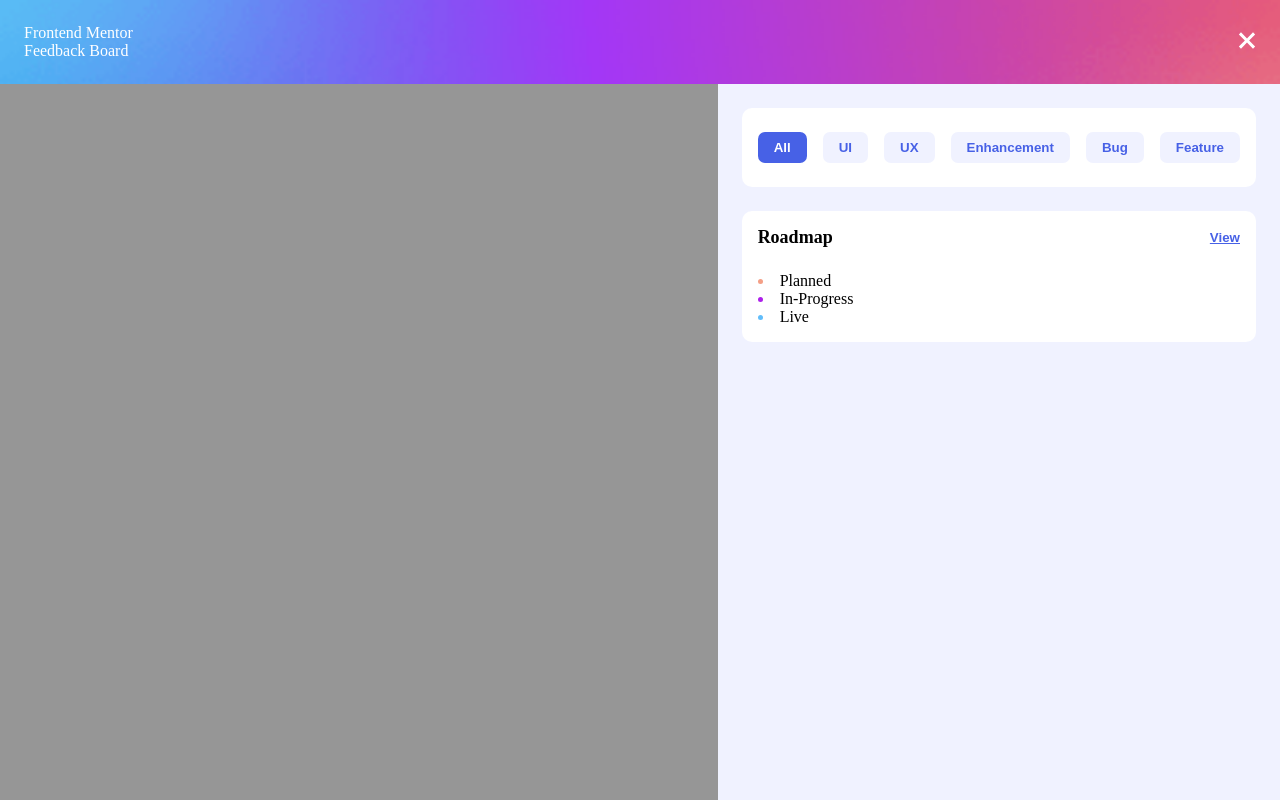
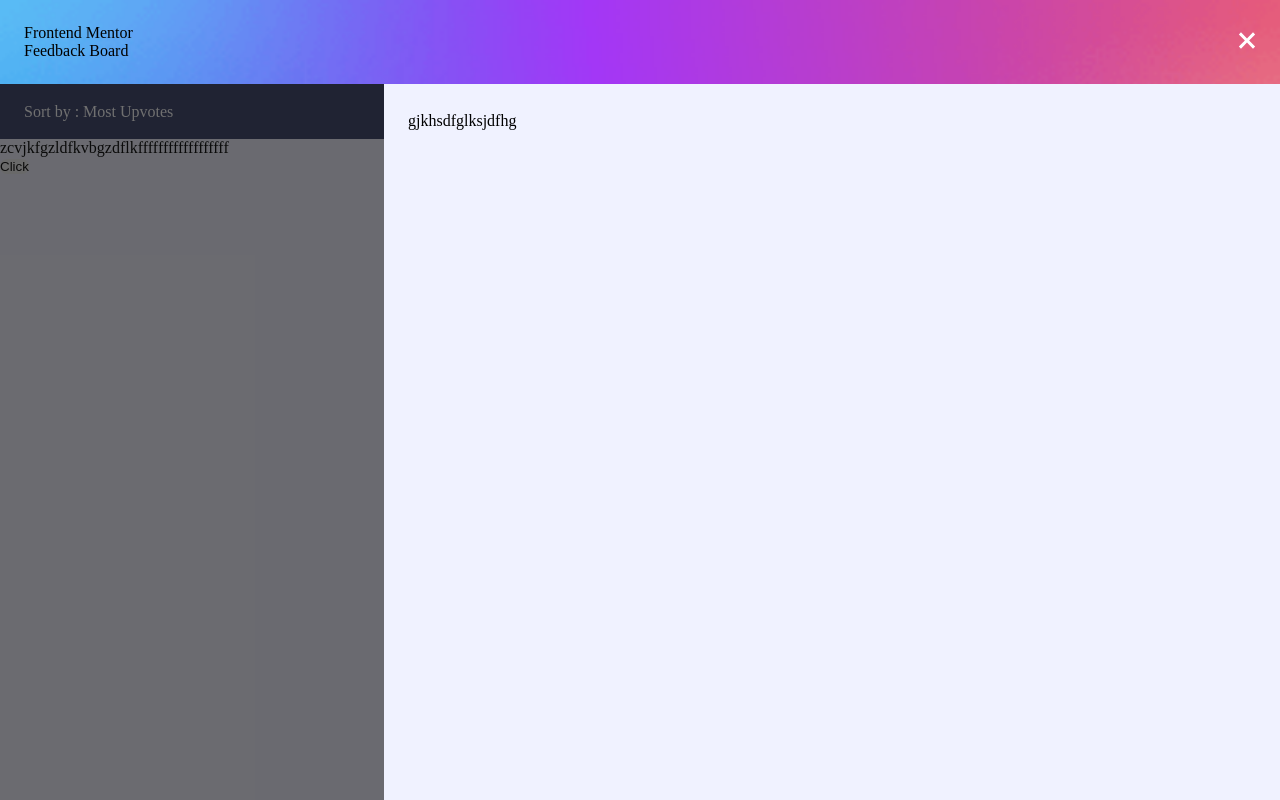
Before and after one commit to ChrisCox12/product-feedback-app, a React (Create React App) app in the folder client/: page / in a window 1280 px wide. Both pictures are taken after a click on the element 1246 px from the left and 42 px from the top of the page. Built offline with nearby package versions, Linux system fonts and the light colour scheme.

Commit message:
some refactoring

```diff
--- a/client/src/pages/Suggestions/Suggestions.css
+++ b/client/src/pages/Suggestions/Suggestions.css
@@ -1,21 +1,39 @@
-.suggestions__head--mobile {
+.suggestions {
+    position: relative;
+    overflow: hidden;
+}
+
+.suggestions__head {
+    width: 100%;
+    display: flex;
+    align-items: center;
+    justify-content: space-between;
+}
+
+.suggestions__head__menu:hover {
+    cursor: pointer;
+}
+
+
+/* .suggestions__head--mobile {
     width: 100%;
     display: flex;
     justify-content: space-between;
     align-items: center;
     position: relative;
-}
+} */
 
-.suggestions__head--mobile__title {
+/* .suggestions__head--mobile__title {
     color: var(--white-1);
 }
 
 .suggestions__head--mobile__menu:hover {
     cursor: pointer;
-}
+} */
 
-.suggestions__head--mobile__sidebar {
+/* .suggestions__head--mobile__sidebar {
     position: relative;
+    overflow: hidden;
 }
 
 .suggestions__head--mobile__sidebar__overlay {
@@ -23,6 +41,7 @@
     min-height: calc(100vh - 84px);
     z-index: 10;
     background-color: hsl(0, 0%, 59%, 100%);
+    opacity: 0;
 }
 
 .suggestions__head--mobile__sidebar__content {
@@ -34,6 +53,11 @@
     background-color: var(--white-3);
     padding: 1.5rem;
     max-width: 70%;
+
+    transform: translateX(100%);
+    transition-property: all;
+    transition-duration: 0.25s;
+    transition-timing-function: ease-in;
 }
 
 .suggestions__head--mobile__sidebar__content__suggestion-selectors {
@@ -65,7 +89,6 @@
 }
 
 .suggestions__head--mobile__sidebar__content__roadmap-stats ul {
-    /* margin-left: 1rem; */
     list-style: inside;
 }
 
@@ -79,11 +102,67 @@
 
 .suggestions__head--mobile__sidebar__content__roadmap-stats ul li:nth-child(3)::marker {
     color: var(--blue-1);
+} */
+
+.suggestions__sort-bar {
+    background-color: var(--blue-4);
+    display: flex;
+    align-items: center;
+    justify-content: space-between;
+    color: var(--white-1);
+}
+
+.suggestions__suggested-feedbacks {
+    background-color: var(--white-3);
+}
+
+/* .suggestions__sidebar {
+    position: absolute;
+    top: calc(84px + 55px);
+    left: 0;
+    width: 100%;
+}
+
+.suggestions__sidebar__overlay {
+    min-height: calc(100vh - (84px + 55px));
+    width: 100%;
+} */
+
+.suggestions__overlay {
+    /* min-height: calc(100vh - 84px); */
+    width: 100%;
+    position: absolute;
+    top: 84px;
+    z-index: 99;
+    background-color: hsla(0, 3%, 7%, 0.6);
+
+    opacity: 0;
+    visibility: hidden;
+}
+
+.suggestions__sidebar__content {
+    position: absolute;
+    top: 84px;
+    right: 0;
+    width: 70%;
+    min-height: calc(100vh - 84px);
+    background-color: var(--white-3);
+    padding: 1.75rem 1.5rem 0;
+    z-index: 100;
+    transform: translateX(100%);
+
+    transition-property: all;
+    transition-duration: 0.25s;
+    transition-timing-function: ease-in-out;
 }
 
 .btn {
     border-radius: 7px;
     border-style: none;
+}
+
+.btn:hover {
+    cursor: pointer;
 }
 
 .btn--suggestion-selector {
@@ -100,17 +179,84 @@
     text-decoration: underline;
 }
 
+.btn--add-feedback {
+    background-color: var(--purple);
+    color: var(--white-1);
+    border-radius: 10px;
+}
+
 .selected {
     color: var(--white-1);
     background-color: var(--blue-2);
 }
 
+.showSidebar {
+    transform: translateX(0%);
+}
+
+.hideOverlay {
+    opacity: 0;
+    animation: fadeOutOverlay 0.25s;
+    visibility: hidden;
+}
+
+.showOverlay {
+    animation: fadeInOverlay 0.15s;
+    opacity: 1;
+    visibility: visible;
+    min-height: calc(100vh - 84px);
+}
+
+@keyframes fadeInOverlay {
+    0% {
+        opacity:0;
+        min-height: 0vh;
+    }
+    100% {
+        opacity:1;
+        min-height: calc(100vh - 84px);
+    }
+}
+
+@keyframes fadeOutOverlay {
+    0% {
+        opacity:1;
+    }
+    100% {
+        opacity: 0;
+    }
+}
+
 
 @media screen and (min-width: 375px) {
-    .suggestions__head--mobile {
+    .suggestions__head {
         background-image: url(../../assets/suggestions/mobile/background-header.png);
         background-repeat: no-repeat;
         background-size: cover;
         padding: 1.5rem;
     }
+
+    /* .suggestions__head--mobile {
+        background-image: url(../../assets/suggestions/mobile/background-header.png);
+        background-repeat: no-repeat;
+        background-size: cover;
+        padding: 1.5rem;
+    } */
+
+    .suggestions__sort-bar {
+        width: 100%;
+        padding: 0.5rem 1.5rem;
+    }
+
+    .suggestions__sort-bar__num-suggestions {
+        display: none
+    }
+
+    .suggestions__suggested-feedbacks {
+        min-height: calc(100vh - (84px + 55px));
+    }
+
+    .btn--add-feedback {
+        padding: 0.75rem 1.25rem;
+    }
 }
--- a/client/src/pages/Suggestions/Suggestions.js
+++ b/client/src/pages/Suggestions/Suggestions.js
@@ -1,20 +1,67 @@
-import React, { useState } from 'react';
+import React, { useState, useEffect } from 'react';
 import './Suggestions.css';
 import hamburger from '../../assets/shared/mobile/icon-hamburger.svg';
 import close from '../../assets/shared/mobile/icon-close.svg';
+import plus from '../../assets/shared/icon-plus.svg';
 
 export default function Suggestions() {
     const [toggle, setToggle] = useState(false);
+
+    useEffect(() => {
+        const sidebar = document.getElementById('sidebar');
+        const overlay = document.getElementById('overlay');
+
+        if(toggle) {
+            sidebar.classList.add('showSidebar');
+            //overlay.classList.remove('hideOverlay');
+            overlay.classList.add('showOverlay');
+        }
+        else {
+            sidebar.classList.remove('showSidebar');
+            overlay.classList.remove('showOverlay');
+            //overlay.classList.add('hideOverlay');
+        }
+    }, [toggle]);
+
 
     function toggleSidebar() {
         setToggle(!toggle);
     }
 
+
     return (
         <div className='suggestions'>
-            <div className='suggestions__head'></div>
+            <div className='suggestions__head'>
+                <div className='suggestions__head__title'>
+                    <p>Frontend Mentor</p>
+                    <p>Feedback Board</p>
+                </div>
 
-            <div className='suggestions__head--mobile'>
+                <div className='suggestions__head__menu' onClick={toggleSidebar}>
+                    {toggle ?
+                        <img src={close} alt='close menu' />
+                        :
+                        <img src={hamburger} alt='hamburger menu' />
+                    }
+                </div>
+            </div>
+
+            <div className='suggestions__sort-bar'>
+                <div className='suggestions__sort-bar__num-suggestions'>6 suggestions</div>
+                <div>Sort by : Most Upvotes</div>
+                <button className='btn btn--add-feedback'><span><img src={plus} alt='plus sign' /></span> Add Feedback</button>
+            </div>
+
+            <div className='suggestions__suggested-feedbacks'>
+                <p>zcvjkfgzldfkvbgzdflkffffffffffffffffff</p>
+                <button className='btn'>Click</button>
+            </div>
+
+            <div className='suggestions__overlay' id='overlay'></div>
+
+            <div className='suggestions__sidebar__content' id='sidebar'>gjkhsdfglksjdfhg</div>
+
+            {/* <div className='suggestions__head--mobile'>
                 <div className='suggestions__head--mobile__title'>
                     <p>Frontend Mentor</p>
                     <p>Feedback Board</p>
@@ -27,12 +74,12 @@ export default function Suggestions() {
                         <img src={hamburger} alt='hamburger menu' />
                     }
                 </div>
-            </div>
+            </div> */}
 
-            <div className='suggestions__head--mobile__sidebar'>
-                <div className='suggestions__head--mobile__sidebar__overlay'></div>
+            {/* <div className='suggestions__head--mobile__sidebar'>
+                <div className='suggestions__head--mobile__sidebar__overlay' id='overlay--mobile'></div>
 
-                <div className='suggestions__head--mobile__sidebar__content'>
+                <div className='suggestions__head--mobile__sidebar__content' id='sidebar--mobile'>
                     <div className='suggestions__head--mobile__sidebar__content__suggestion-selectors'>
                         <button className='btn btn--suggestion-selector selected'>All</button>
                         <button className='btn btn--suggestion-selector'>UI</button>
@@ -55,11 +102,7 @@ export default function Suggestions() {
                         </ul>
                     </div>
                 </div>
-            </div>
-
-            <div className='suggestions__sort-bar'></div>
-
-            <div className='suggestions__suggested-feedbacks'></div>
+            </div> */}
         </div>
 
     );
```
